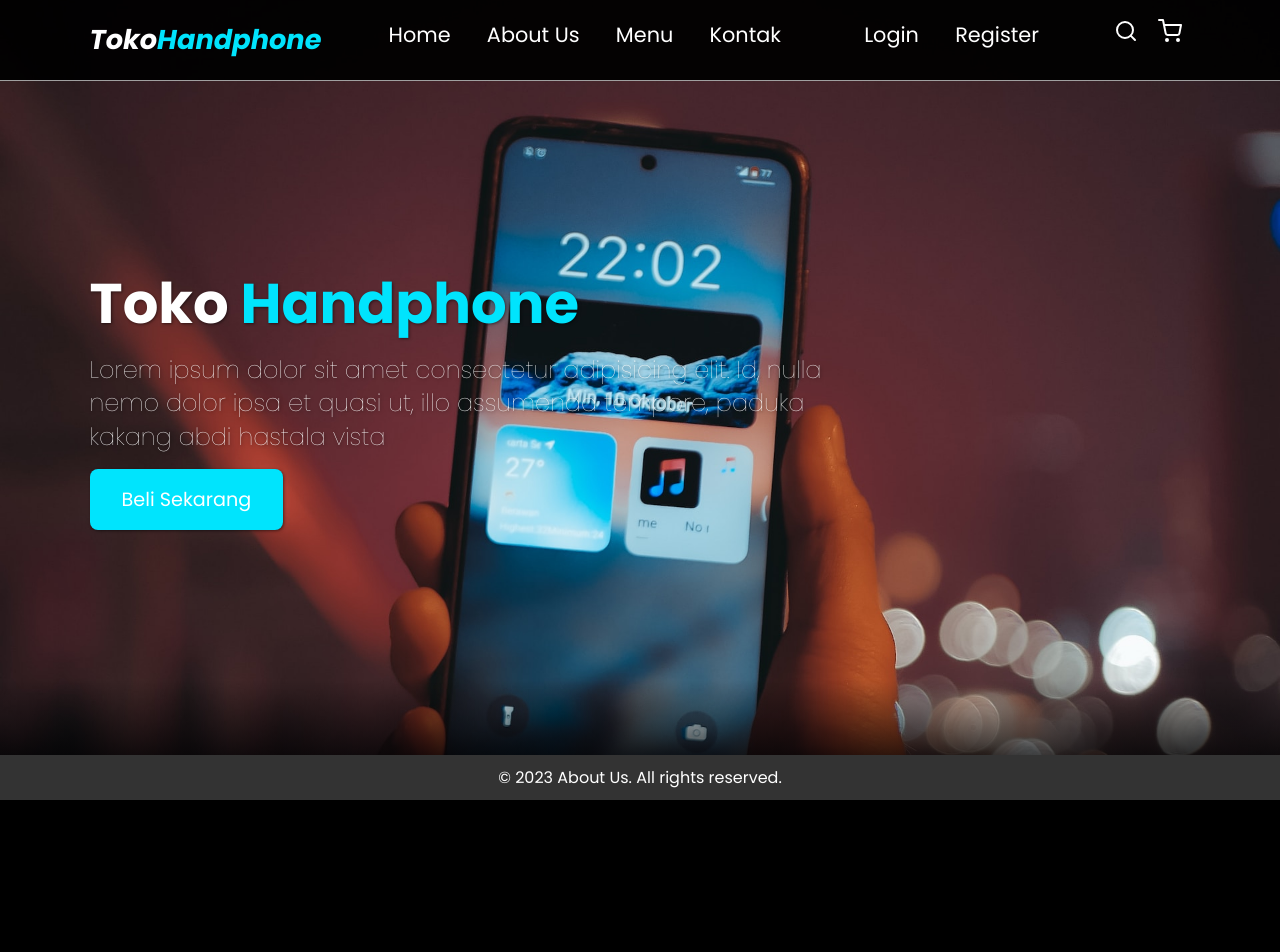
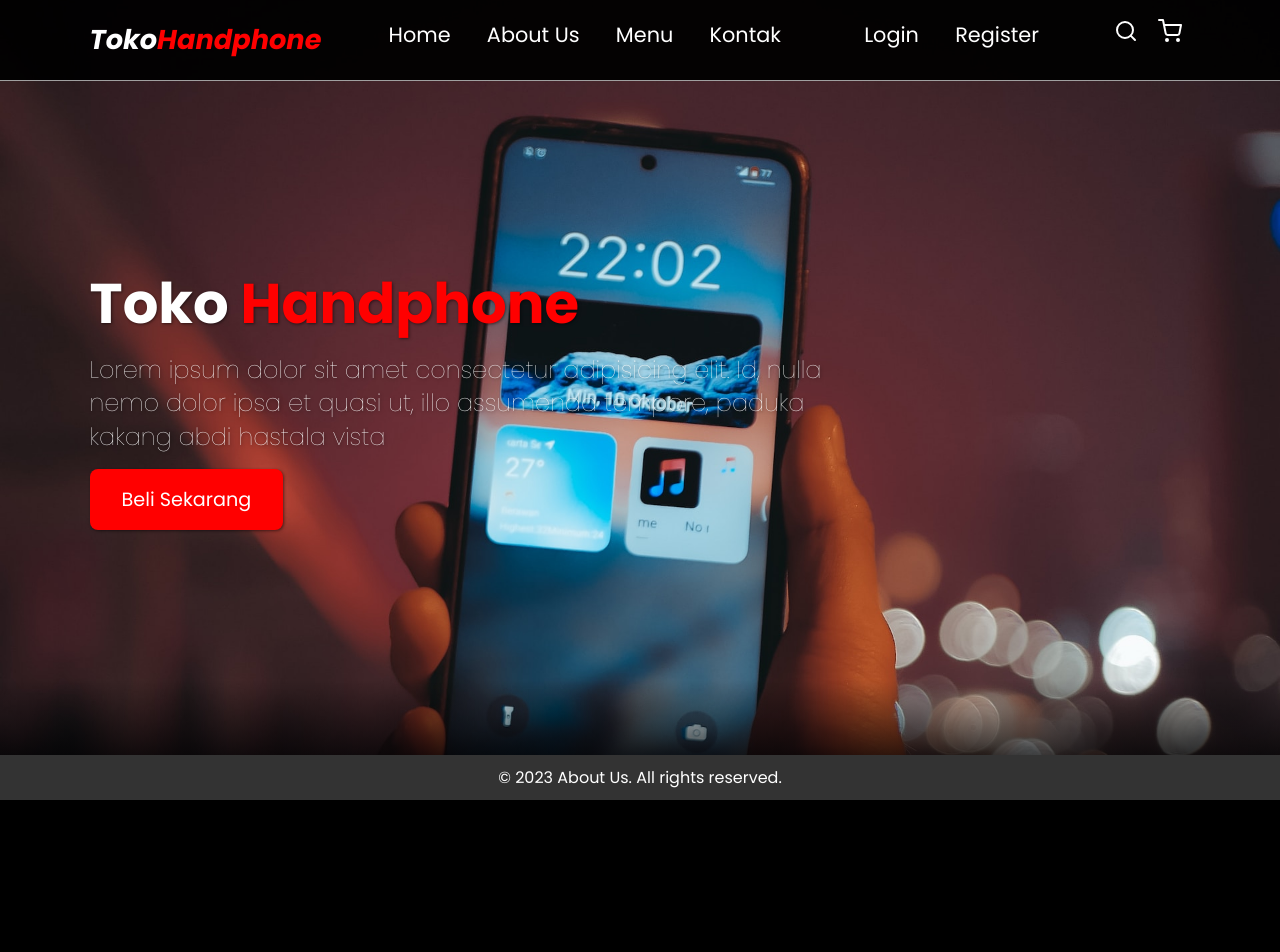
Before and after one commit to aab-dii/PA_WEB_B1_K1, a PHP site: template views/index.html in a window 1280 px wide. Shown: the top 952 px of the page. Run offline with PHP 8.4, Linux system fonts and the light colour scheme; the template is opened without the code that fills it, so the values that code supplies are empty.

Commit message:
update warna

```diff
--- a/CSS/style.css
+++ b/CSS/style.css
@@ -1,5 +1,5 @@
 :root {
-  --primary: rgb(0, 228, 253);
+  --primary: #ff0000;
   --bg: rgb(0, 0, 0);
 }
 
```
